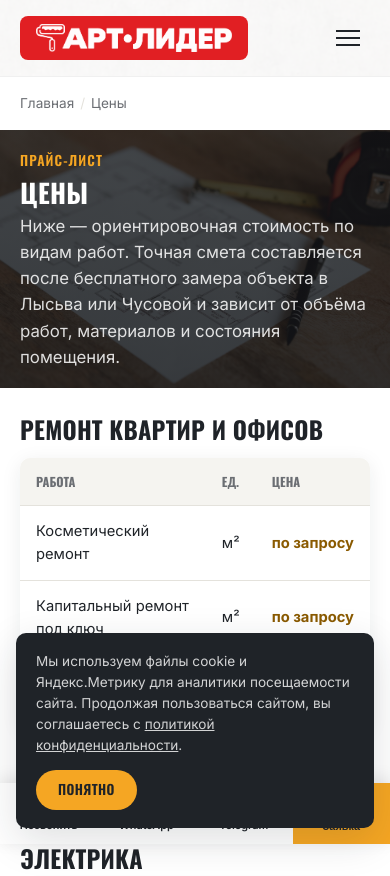
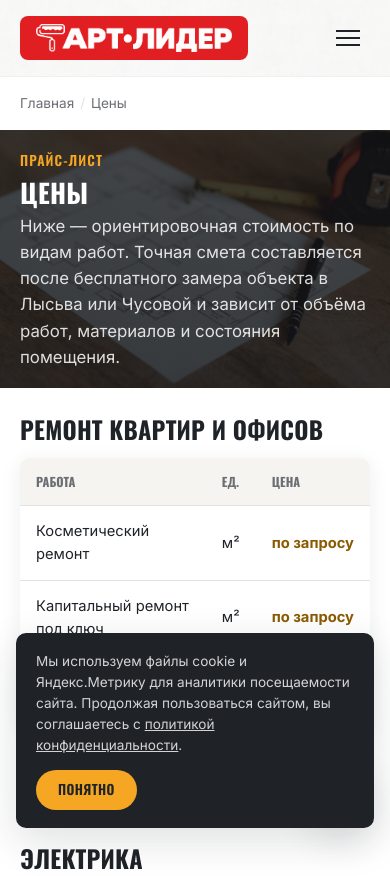
Before and after one commit to mihailburmasov/art-lider, an Astro site: page /ceny in a window 390 px wide. Shown: the top 876 px of the page. Built offline with nearby package versions, Linux system fonts and the light colour scheme; Astro itself is replaced by a stand-in of ours.

Commit message:
Replace mobile bottom bar with the floating messenger widget
The 4-item bottom nav bar duplicated the messenger widget's job and
took up permanent screen space. Removed it and made the floating
orange toggle (WhatsApp/Telegram/MAX/VK/call) show on all screen
sizes instead of only >=640px, plus cleaned up the now-unused
mobile-bar CSS and body padding.

Co-Authored-By: Claude Sonnet 5 <noreply@anthropic.com>

```diff
--- a/src/components/MobileBar.astro
+++ /dev/null
@@ -1,23 +0,0 @@
----
-import { site } from '../config/site';
-import Icon from './Icon.astro';
----
-
-<nav class="mobile-bar" aria-label="Быстрые действия">
-  <a href={site.phone.href} data-messenger="call">
-    <Icon name="phone" style="width:20px;height:20px" />
-    Позвонить
-  </a>
-  <a href={site.messengers.whatsapp} target="_blank" rel="noopener" data-messenger="whatsapp">
-    <Icon name="whatsapp" style="width:20px;height:20px" />
-    WhatsApp
-  </a>
-  <a href={site.messengers.telegram} target="_blank" rel="noopener" data-messenger="telegram">
-    <Icon name="telegram" style="width:20px;height:20px" />
-    Telegram
-  </a>
-  <button type="button" data-open-callback-modal>
-    <Icon name="send" style="width:20px;height:20px" />
-    Заявка
-  </button>
-</nav>
--- a/src/layouts/BaseLayout.astro
+++ b/src/layouts/BaseLayout.astro
@@ -5,7 +5,6 @@ import JsonLd from '../components/JsonLd.astro';
 import Header from '../components/Header.astro';
 import Footer from '../components/Footer.astro';
 import MessengerWidget from '../components/MessengerWidget.astro';
-import MobileBar from '../components/MobileBar.astro';
 import CallbackModal from '../components/CallbackModal.astro';
 import CookieBanner from '../components/CookieBanner.astro';
 import { site } from '../config/site';
@@ -31,7 +30,7 @@ const fullTitle = title.includes(site.companyName) ? title : `${title} — ре
     <JsonLd data={localBusinessJsonLd()} />
     <slot name="head" />
   </head>
-  <body class="has-mobile-bar">
+  <body>
     <a class="skip-link" href="#main-content">Перейти к содержимому</a>
     <Header />
     <main id="main-content">
@@ -39,7 +38,6 @@ const fullTitle = title.includes(site.companyName) ? title : `${title} — ре
     </main>
     <Footer />
     <MessengerWidget />
-    <MobileBar />
     <CallbackModal />
     <CookieBanner />
 
--- a/src/styles/global.css
+++ b/src/styles/global.css
@@ -50,7 +50,6 @@
   --shadow: 0 4px 20px rgba(31, 35, 40, 0.08);
   --shadow-lg: 0 12px 40px rgba(31, 35, 40, 0.14);
   --header-height: 76px;
-  --mobile-bar-height: 60px;
 
   --transition: 0.2s ease;
 }
@@ -96,12 +95,6 @@ body {
   -webkit-font-smoothing: antialiased;
   padding-bottom: 0;
   overflow-x: clip;
-}
-
-@media (max-width: 639px) {
-  body.has-mobile-bar {
-    padding-bottom: var(--mobile-bar-height);
-  }
 }
 
 img,
@@ -1683,18 +1676,12 @@ textarea:focus-visible,
 .messenger-widget {
   position: fixed;
   right: 20px;
-  bottom: 20px;
+  bottom: calc(20px + env(safe-area-inset-bottom));
   z-index: 80;
-  display: none;
+  display: flex;
   flex-direction: column;
   align-items: flex-end;
   gap: 10px;
-}
-
-@media (min-width: 640px) {
-  .messenger-widget {
-    display: flex;
-  }
 }
 
 .messenger-widget__panel {
@@ -1748,47 +1735,6 @@ textarea:focus-visible,
   display: flex;
   align-items: center;
   justify-content: center;
-}
-
-/* ===== Mobile bottom bar ===== */
-.mobile-bar {
-  position: fixed;
-  left: 0;
-  right: 0;
-  bottom: 0;
-  z-index: 85;
-  display: grid;
-  grid-template-columns: repeat(4, 1fr);
-  background: var(--color-white);
-  box-shadow: 0 -4px 16px rgba(0, 0, 0, 0.1);
-  padding-bottom: env(safe-area-inset-bottom);
-}
-
-@media (min-width: 640px) {
-  .mobile-bar {
-    display: none;
-  }
-}
-
-.mobile-bar a,
-.mobile-bar button {
-  display: flex;
-  flex-direction: column;
-  align-items: center;
-  justify-content: center;
-  gap: 4px;
-  padding: 10px 4px;
-  font-size: 0.68rem;
-  font-weight: 600;
-  color: var(--color-dark);
-  background: none;
-  border: none;
-  min-height: var(--mobile-bar-height);
-}
-
-.mobile-bar button[data-open-callback-modal] {
-  background: var(--color-accent);
-  color: var(--color-on-accent);
 }
 
 /* ===== Modal ===== */
```
